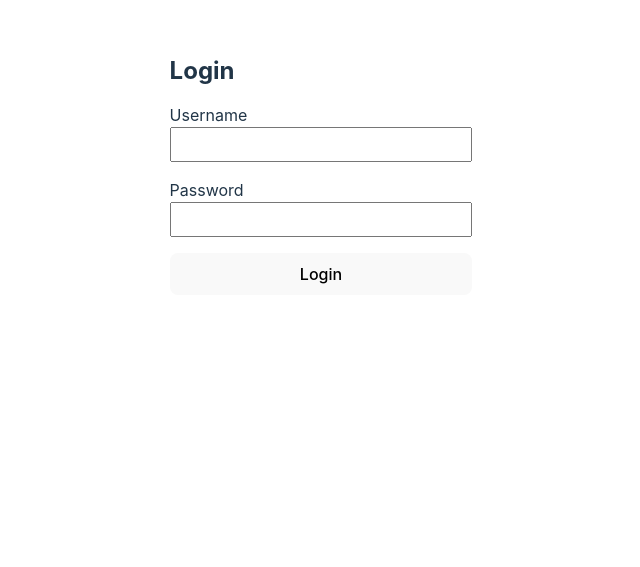
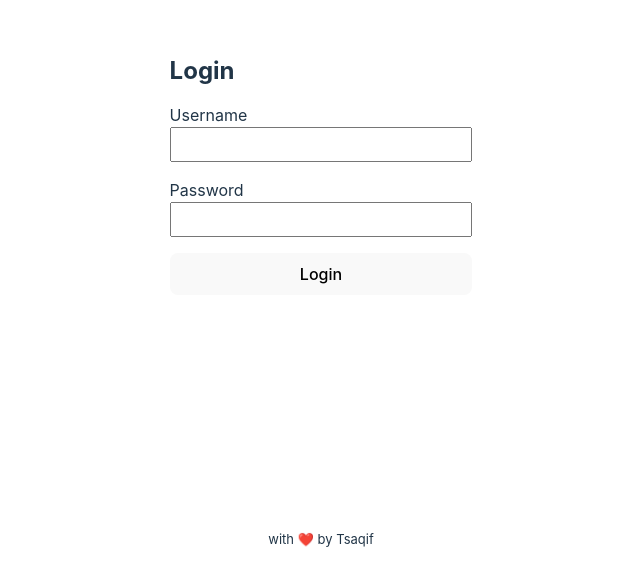
Before and after one commit to tsaqifammar/simple-quiz-app, a React (Vite) app: page /login in a window 1280 px wide. Shown: the part 233-800 px from the top of the page, without its empty margins (319-959 px from the left). Built offline with nearby package versions, Linux system fonts and the light colour scheme; the HTML template or start-up script is replaced by a standard one.

Commit message:
add footer

```diff
--- a/index.html
+++ b/index.html
@@ -8,6 +8,7 @@
   </head>
   <body>
     <div id="root"></div>
+    <footer>with ❤️ by Tsaqif</footer>
     <script type="module" src="/src/main.jsx"></script>
   </body>
 </html>
--- a/src/index.css
+++ b/src/index.css
@@ -51,6 +51,14 @@ a:focus-visible, button:focus-visible {
   outline: 4px auto -webkit-focus-ring-color;
 }
 
+footer {
+  font-size: small;
+  position: absolute;
+  left: 50%;
+  bottom: 1rem;
+  transform: translateX(-50%);
+}
+
 @media (prefers-color-scheme: light) {
   :root {
     color: #213547;
```
